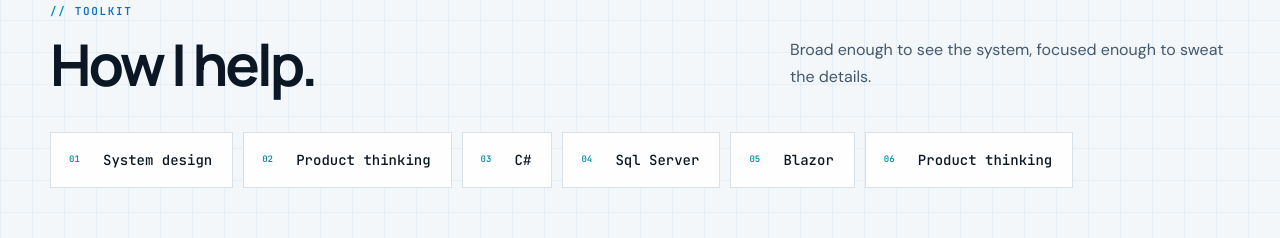
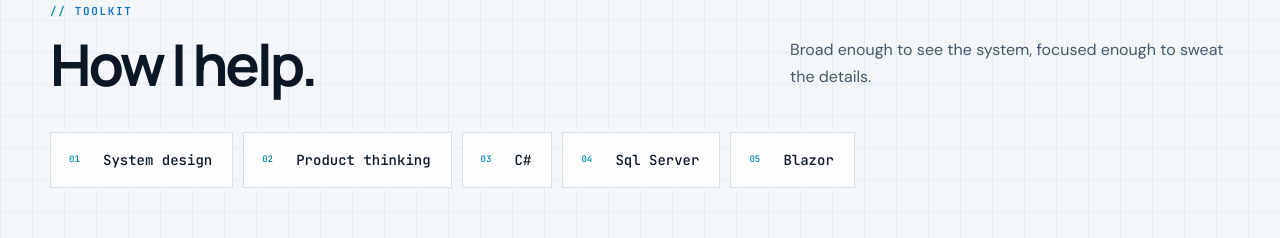
Before and after one commit to MoKeshavarz/mokeshavarz.github.io, a Next.js app: page / in a window 1280 px wide. Shown: the part 1100-1338 px from the top of the page. Built offline with nearby package versions, Linux system fonts and the light colour scheme.

Commit message:
Update content.ts

```diff
--- a/app/content.ts
+++ b/app/content.ts
@@ -152,7 +152,7 @@ export const posts: JournalPost[] = [
   // },
 ];
 
-export const skills: string[] = ["System design", "Product thinking", "C#", "Sql Server", "Blazor", "Product thinking"];
+export const skills: string[] = ["System design", "Product thinking", "C#", "Sql Server", "Blazor"];
 
 export const professionalReading: ProfessionalBook[] = [
   // { title: "The Staff Engineer's Path", author: "Tanya Reilly", status: "Reading now", progress: "68%" },
```
